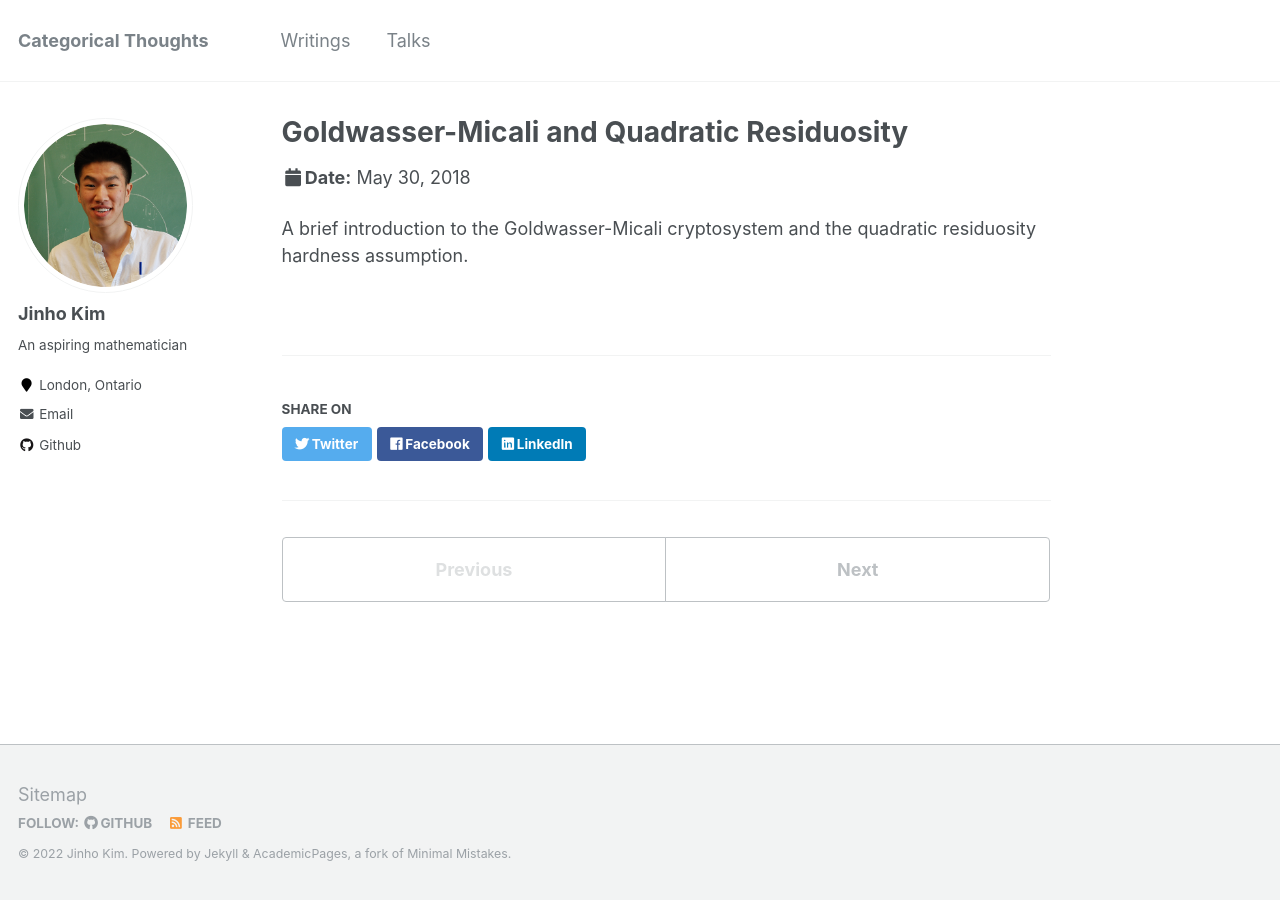
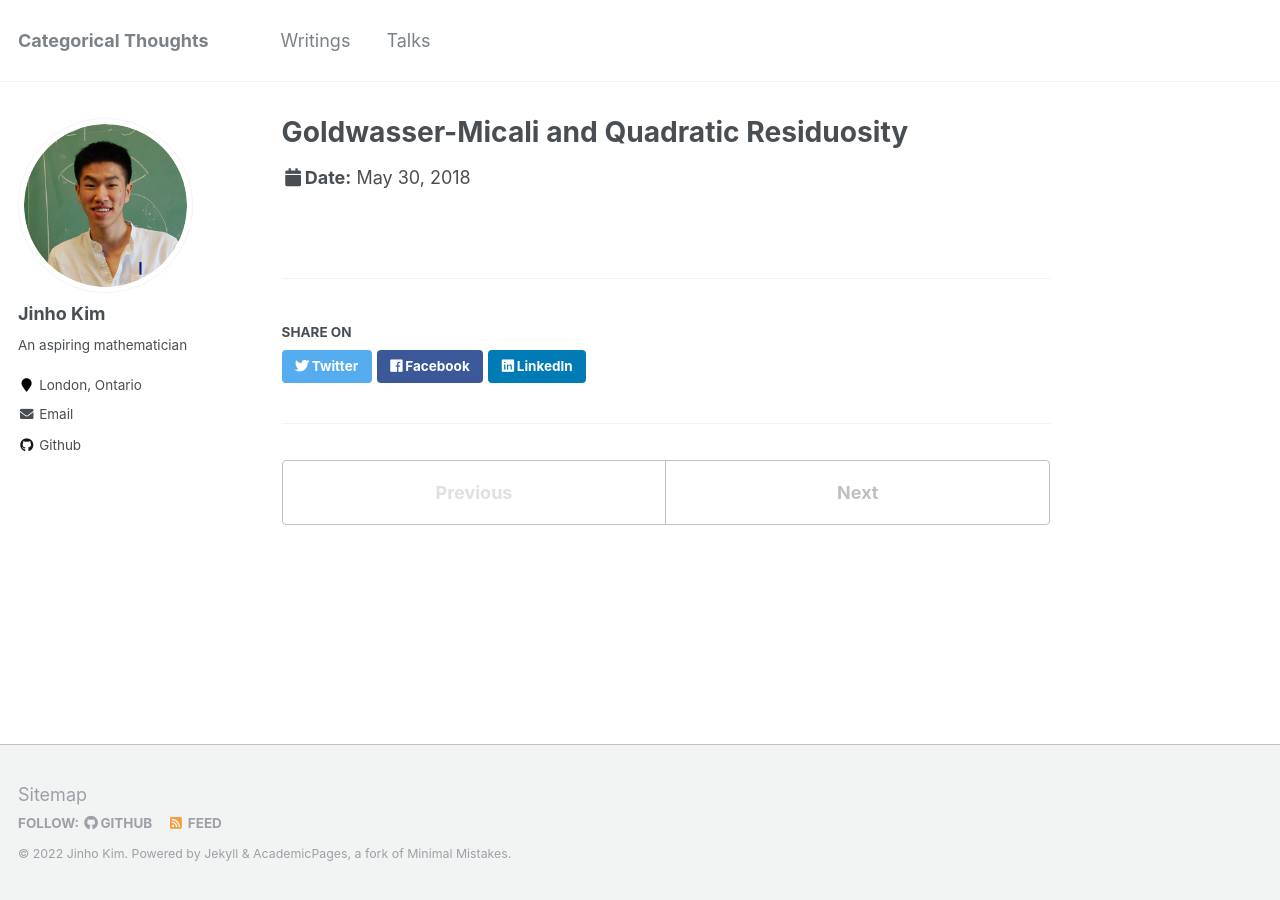
Before and after one commit to jkim2492/jkim2492.github.io, a Jekyll site: the page built from _talks/2012-03-01-talk-1.md, in a window 1280 px wide. Built offline with Jekyll 4.4.1, drawn with Linux system fonts in a browser that asks for light colours.

Commit message:
Update 2012-03-01-talk-1.md

```diff
--- a/_talks/2012-03-01-talk-1.md
+++ b/_talks/2012-03-01-talk-1.md
@@ -7,5 +7,3 @@ venue: "Western University Cryptography Research Group Seminar"
 date: 2018-05-30
 location: "London, Ontario"
 ---
-
-A brief introduction to the Goldwasser-Micali cryptosystem and the quadratic residuosity hardness assumption.
```
